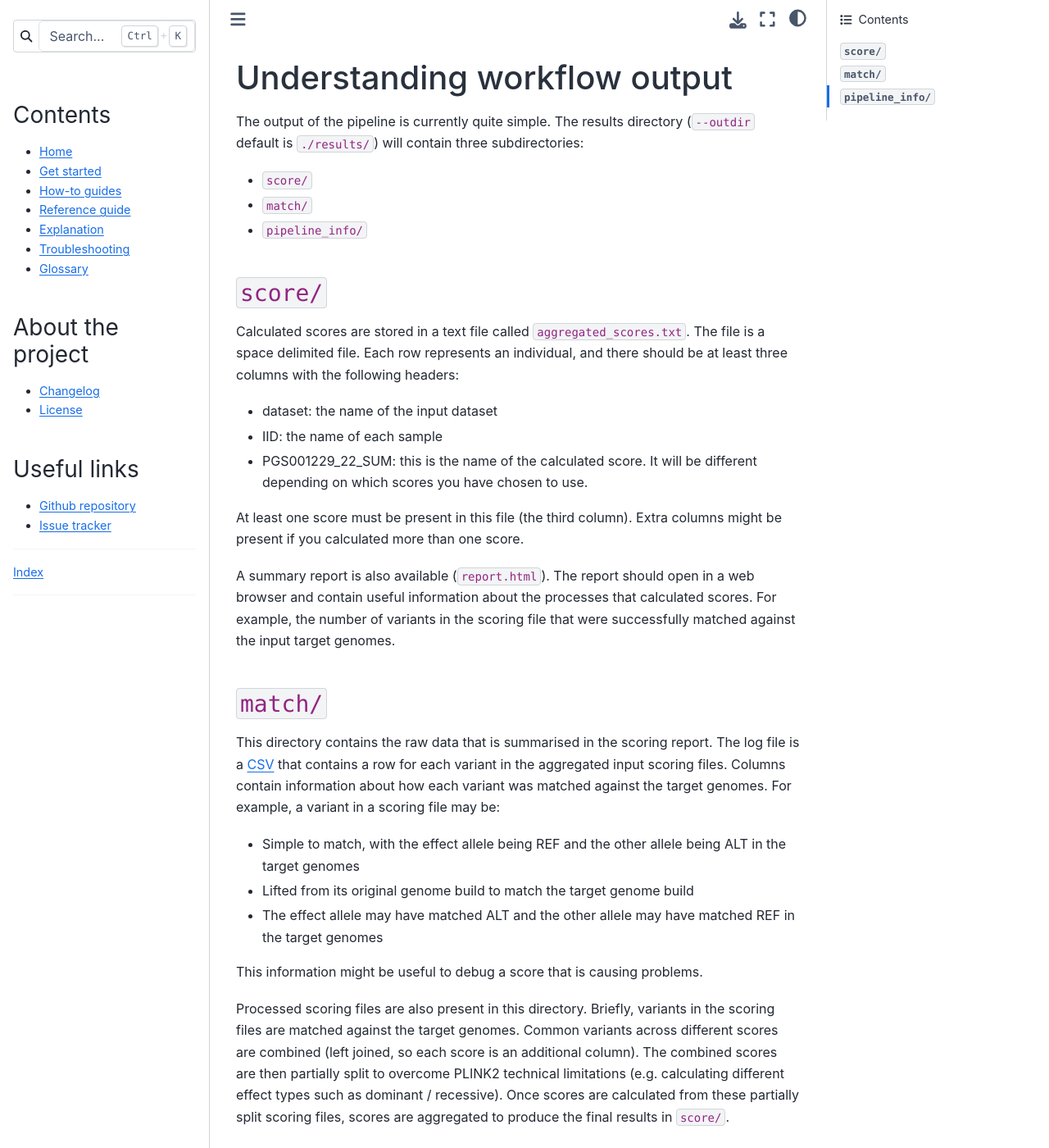
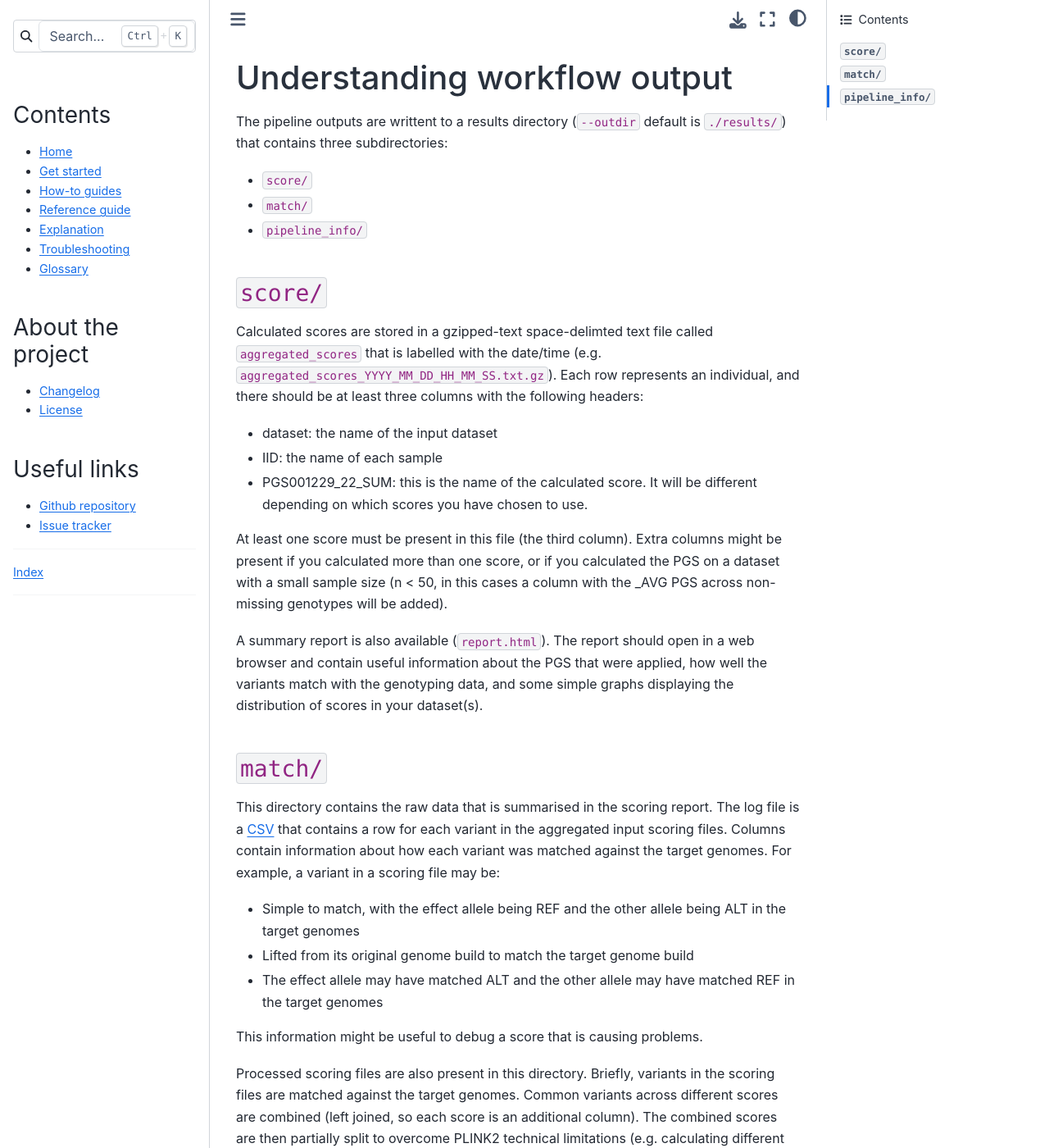
Before and after one commit to PGScatalog/pgsc_calc, a Sphinx documentation site: the page built from docs/explanation/output.rst, in a window 1280 px wide and 1400 px high. Shown: the whole window at 82% size. Built offline with Sphinx 7.4.7 and the Sphinx Book theme 1.1.4, drawn with Linux system fonts in a browser that asks for light colours; some of the changed text lies outside the part shown.

Commit message:
Small edits to output data

```diff
--- a/docs/explanation/output.rst
+++ b/docs/explanation/output.rst
@@ -2,8 +2,8 @@ Understanding workflow output
 =============================
 
 
-The output of the pipeline is currently quite simple. The results directory
-(``--outdir`` default is ``./results/``) will contain three subdirectories:
+The pipeline outputs are writtent to a results directory
+(``--outdir`` default is ``./results/``) that contains three subdirectories:
 
 - ``score/``
 - ``match/``
@@ -12,10 +12,9 @@ The output of the pipeline is currently quite simple. The results directory
 ``score/``
 ---------
 
-Calculated scores are stored in a text file called
-``aggregated_scores.txt``. The file is a space delimited file. Each row
-represents an individual, and there should be at least three columns with the
-following headers:
+Calculated scores are stored in a gzipped-text space-delimted text file called
+``aggregated_scores`` that is labelled with the date/time (e.g. ``aggregated_scores_YYYY_MM_DD_HH_MM_SS.txt.gz``).
+Each row represents an individual, and there should be at least three columns with the following headers:
 
 - dataset: the name of the input dataset
 - IID: the name of each sample
@@ -23,12 +22,14 @@ following headers:
   different depending on which scores you have chosen to use.
 
 At least one score must be present in this file (the third column). Extra
-columns might be present if you calculated more than one score.
+columns might be present if you calculated more than one score,
+or if you calculated the PGS on a dataset with a small sample size (n < 50,
+in this cases a column with the _AVG PGS across non-missing genotypes will be added).
 
 A summary report is also available (``report.html``). The report should open in
-a web browser and contain useful information about the processes that calculated
-scores. For example, the number of variants in the scoring file that were
-successfully matched against the input target genomes.
+a web browser and contain useful information about the PGS that were applied,
+how well the variants match with the genotyping data, and some simple graphs
+displaying the distribution of scores in your dataset(s).
 
 ``match/``
 ---------
@@ -60,5 +61,6 @@ files, scores are aggregated to produce the final results in ``score/``.
 
 Summary reports generated by nextflow describes the execution of the pipeline in
 a lot of technical detail. The execution report can be useful to see how long a
-job takes to execute. The DAG is a diagram that may be useful to understand how
+job takes to execute, and how much memory/cpu has been allocated (or overallocated)
+to specific jobs. The DAG is a diagram that may be useful to understand how
 the pipeline processes data.
```
